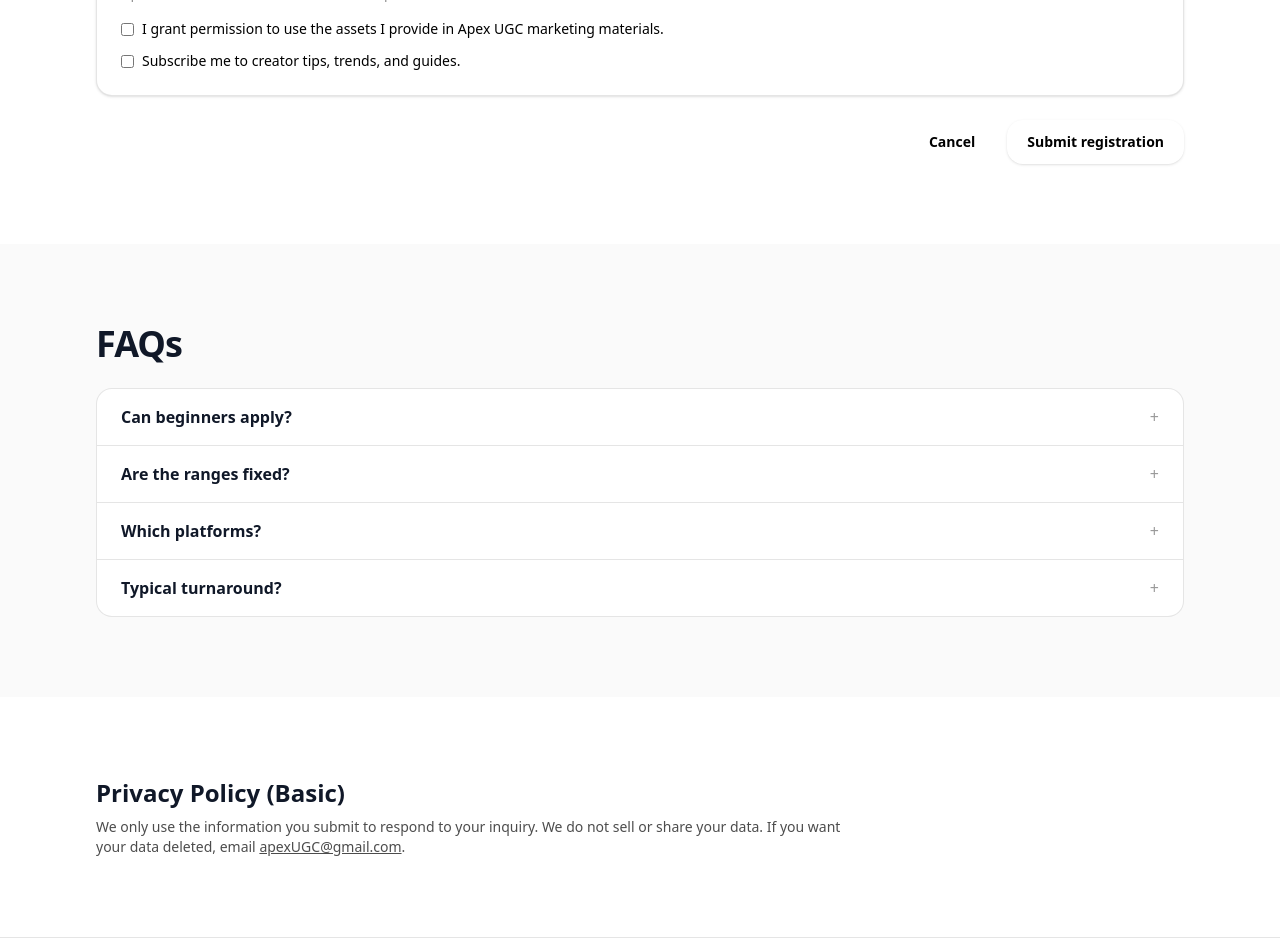
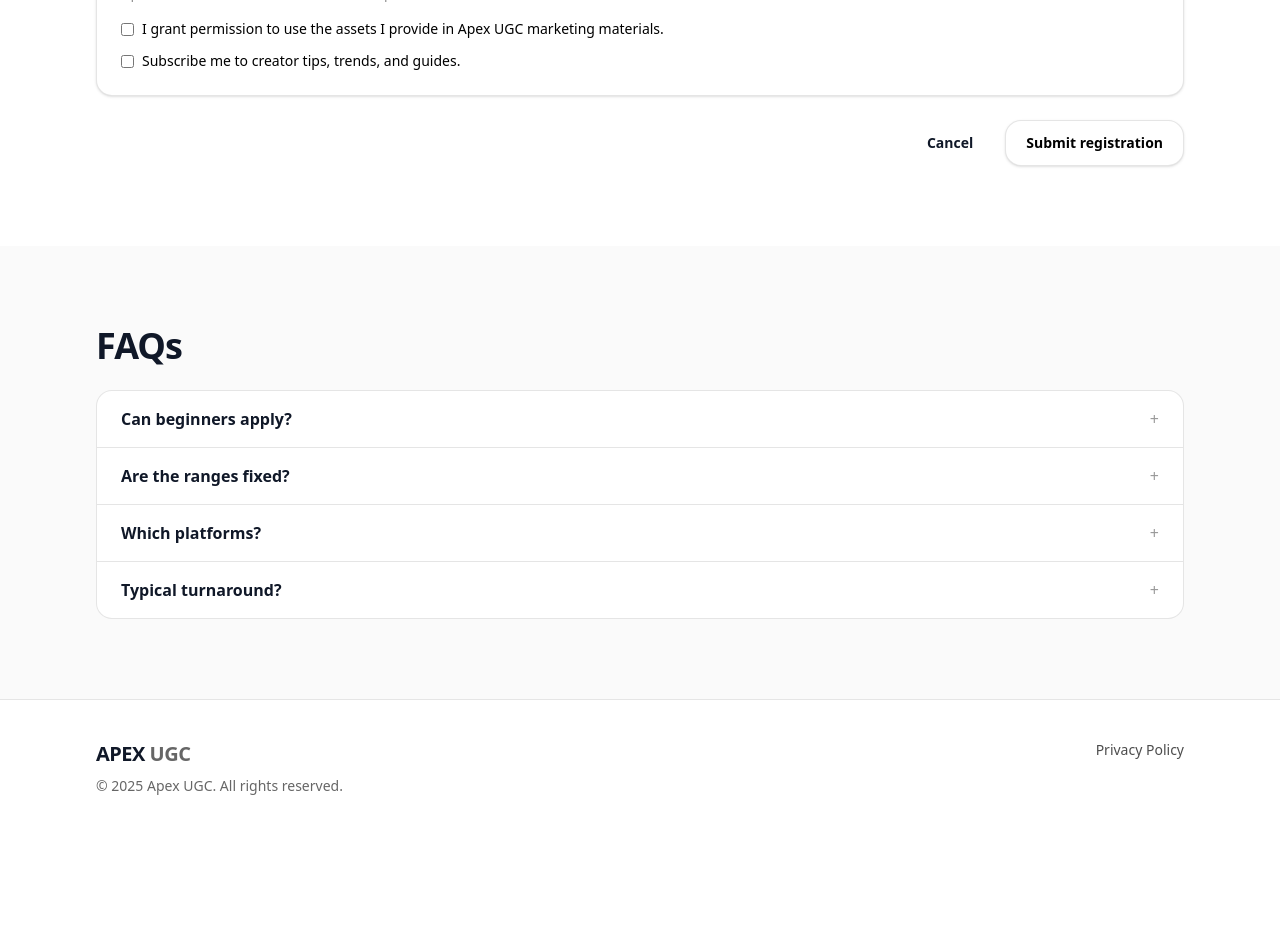
Before and after one commit to TobyKThurston/ugc-agency-landing, a Next.js app: page /creator in a window 1280 px wide. Shown: the part 1700-2652 px from the top of the page. After the commit the page ends 2536 px from the top, so only its background shows below. Built offline with nearby package versions, Linux system fonts and the light colour scheme.

Commit message:
Changes to privacy and crteator pages

```diff
--- a/src/app/creator/page.tsx
+++ b/src/app/creator/page.tsx
@@ -17,7 +17,15 @@ const colors = {
 const fontStack =
   'ui-sans-serif, system-ui, -apple-system, Segoe UI, Roboto, Inter, Poppins, Manrope, Helvetica, Arial, Noto Sans, "Apple Color Emoji", "Segoe UI Emoji"';
 
-function Reveal({ children, delay = 0, className = "" }: { children: React.ReactNode; delay?: number; className?: string }) {
+function Reveal({
+  children,
+  delay = 0,
+  className = "",
+}: {
+  children: React.ReactNode;
+  delay?: number;
+  className?: string;
+}) {
   const reduced = useReducedMotion();
   if (reduced) return <div className={className}>{children}</div>;
   return (
@@ -63,15 +71,31 @@ function Button({
   const base =
     "inline-flex items-center justify-center rounded-2xl px-5 py-3 text-sm font-semibold transition-all focus:outline-none focus:ring-2 focus:ring-offset-2";
   const styles = {
-    primary: `bg-[${colors.navy}] text-black hover:opacity-90 focus:ring-[#101828] focus:ring-offset-white shadow-sm`, // black text per your preference
-    ghost: `text-[${colors.navy}] hover:bg-black/5 focus:ring-[#101828] focus:ring-offset-white`,
-    soft: `bg-black/5 text-[${colors.navy}] hover:bg-black/10 focus:ring-[#101828] focus:ring-offset-white`,
+    // match main site button
+    primary: "bg-white text-black border border-black/10 hover:bg-black/5 focus:ring-[#101828] focus:ring-offset-white shadow-sm",
+    ghost: "text-[#101828] hover:bg-black/5 focus:ring-[#101828] focus:ring-offset-white",
+    soft: "bg-black/5 text-[#101828] hover:bg-black/10 focus:ring-[#101828] focus:ring-offset-white",
   } as const;
-  const Comp = (href ? "a" : "button") as React.ElementType;
+
+  // Internal routes -> Link; hash/external/mailto -> <a>; otherwise <button>
+  if (href?.startsWith("/")) {
+    return (
+      <Link href={href} className={cx(base, styles[variant], className)}>
+        {children}
+      </Link>
+    );
+  }
+  if (href) {
+    return (
+      <a href={href} onClick={onClick} className={cx(base, styles[variant], className)}>
+        {children}
+      </a>
+    );
+  }
   return (
-    <Comp href={href} onClick={onClick} type={href ? undefined : type} className={cx(base, styles[variant], className)}>
+    <button onClick={onClick} type={type} className={cx(base, styles[variant], className)}>
       {children}
-    </Comp>
+    </button>
   );
 }
 
@@ -86,10 +110,10 @@ function Navbar() {
   return (
     <div className="sticky top-0 z-40 w-full border-b border-black/10 bg-white/80 backdrop-blur">
       <Container className="flex h-16 items-center justify-between">
-        <a href="/" className="flex items-center gap-2 font-extrabold tracking-tight" style={{ fontFamily: fontStack }} aria-label="Back to Apex UGC">
+        <Link href="/" className="flex items-center gap-2 font-extrabold tracking-tight" style={{ fontFamily: fontStack }} aria-label="Back to Apex UGC">
           <span className="text-xl" style={{ color: colors.navy }}>APEX</span>
           <span className="text-xs rounded bg-black/5 px-2 py-0.5" style={{ color: colors.navy }}>UGC</span>
-        </a>
+        </Link>
         <nav className="hidden gap-6 md:flex">
           {links.map((l) => (
             <a key={l.href} href={l.href} className="text-sm text-black/70 hover:text-black" style={{ fontFamily: fontStack }}>
@@ -160,9 +184,7 @@ function Hero() {
   );
 }
 
-// ---------- Overview ----------
-
-// ---------- Compensation (UGC only, range by level; max 300) ----------
+// ---------- Compensation ----------
 function Rates() {
   const rows = [
     { level: "Beginner", range: "£100–£150", notes: "Solid fundamentals; a few examples; open to feedback and iteration." },
@@ -214,7 +236,7 @@ function Rates() {
   );
 }
 
-// ---------- Registration Form (UGC only) ----------
+// ---------- Registration Form ----------
 function Register() {
   const [loading, setLoading] = useState(false);
 
@@ -390,7 +412,7 @@ function FAQs() {
   );
 }
 
-// ---------- Footer & Privacy ----------
+// ---------- Footer ----------
 function Footer() {
   return (
     <footer className="border-t border-black/10 bg-white">
@@ -404,24 +426,10 @@ function Footer() {
           </p>
         </div>
         <div className="flex items-center gap-4 text-sm" style={{ fontFamily: fontStack }}>
-          <a href="#privacy" className="text-black/70 hover:text-black">Privacy Policy</a>
+          <Link href="/privacy" className="text-black/70 hover:text-black">Privacy Policy</Link>
         </div>
       </Container>
     </footer>
-  );
-}
-
-function Privacy() {
-  return (
-    <Section id="privacy" className="bg-white">
-      <h2 className="text-2xl font-bold" style={{ color: colors.navy, fontFamily: fontStack }}>
-        Privacy Policy (Basic)
-      </h2>
-      <p className="mt-2 max-w-3xl text-sm text-black/70" style={{ fontFamily: fontStack }}>
-        We only use the information you submit to respond to your inquiry. We do not sell or share your data. If you want your data deleted, email{" "}
-        <a className="underline" href="mailto:apexUGC@gmail.com">apexUGC@gmail.com</a>.
-      </p>
-    </Section>
   );
 }
 
@@ -440,7 +448,6 @@ export default function Page() {
       <Rates />
       <Register />
       <FAQs />
-      <Privacy />
       <Footer />
     </main>
   );
--- a/src/app/page.tsx
+++ b/src/app/page.tsx
@@ -4,6 +4,7 @@
 // Self-contained file: no external UI imports required
 // Spec: premium, clean, subtle animations; visible Get a Quote; alternating backgrounds; standalone /privacy
 
+import Link from "next/link";
 import { useMemo, useState, useEffect, useRef } from "react";
 import { motion, useReducedMotion, AnimatePresence } from "framer-motion";
 
@@ -15,6 +16,9 @@ const colors = {
 };
 const fontStack =
   'ui-sans-serif, system-ui, -apple-system, Segoe UI, Roboto, Inter, Poppins, Manrope, Helvetica, Arial, Noto Sans, "Apple Color Emoji", "Segoe UI Emoji"';
+
+// Buzzwords (hoisted so effect deps are stable)
+const BUZZ = ["converts", "performs", "sells", "scales"] as const;
 
 function Reveal({ children, delay = 0, className = "" }: { children: React.ReactNode; delay?: number; className?: string }) {
   const reduced = useReducedMotion();
@@ -67,11 +71,26 @@ function Button({
     ghost: `text-[${colors.navy}] hover:bg-black/5 focus:ring-[#101828] focus:ring-offset-white`,
     soft: `bg-black/5 text-[${colors.navy}] hover:bg-black/10 focus:ring-[#101828] focus:ring-offset-white`,
   } as const;
-  const Comp: any = href ? "a" : "button";
+
+  // Use Next.js Link for internal routes; anchor for hashes/external; button otherwise
+  if (href?.startsWith("/")) {
+    return (
+      <Link href={href} className={cx(base, styles[variant], className)} onClick={onClick}>
+        {children}
+      </Link>
+    );
+  }
+  if (href) {
+    return (
+      <a href={href} className={cx(base, styles[variant], className)} onClick={onClick}>
+        {children}
+      </a>
+    );
+  }
   return (
-    <Comp href={href} onClick={onClick} type={href ? undefined : type} className={cx(base, styles[variant], className)}>
+    <button type={type} onClick={onClick} className={cx(base, styles[variant], className)}>
       {children}
-    </Comp>
+    </button>
   );
 }
 
@@ -105,7 +124,7 @@ function Navbar({ onOpenQuote }: { onOpenQuote: () => void }) {
         <div className="flex items-center gap-2">
           <Button href="/creator" variant="soft">Become a Creator</Button>
           <Button onClick={onOpenQuote}>Get a Quote</Button>
-          <Button variant="ghost" href="#contact">Contact</Button>
+          <Button href="#contact" variant="ghost">Contact</Button>
         </div>
       </Container>
     </div>
@@ -121,12 +140,10 @@ function Hero({ onOpenQuote }: { onOpenQuote: () => void }) {
 
   const reduced = useReducedMotion();
 
-  // Buzzword swap
-  const buzz = ["converts", "performs", "sells", "scales"];
   const [idx, setIdx] = useState(0);
   useEffect(() => {
     if (reduced) return;
-    const t = setInterval(() => setIdx((i) => (i + 1) % buzz.length), 2800);
+    const t = setInterval(() => setIdx((i) => (i + 1) % BUZZ.length), 2800);
     return () => clearInterval(t);
   }, [reduced]);
 
@@ -188,14 +205,14 @@ function Hero({ onOpenQuote }: { onOpenQuote: () => void }) {
                 ) : (
                   <AnimatePresence mode="wait" initial={false}>
                     <motion.span
-                      key={buzz[idx]}
+                      key={BUZZ[idx]}
                       initial={{ opacity: 0, y: 8 }}
                       animate={{ opacity: 1, y: 0 }}
                       exit={{ opacity: 0, y: -8 }}
                       transition={{ duration: 0.5, ease: "easeOut" }}
                       className="inline-block"
                     >
-                      {buzz[idx]}
+                      {BUZZ[idx]}
                     </motion.span>
                   </AnimatePresence>
                 )}
@@ -215,7 +232,7 @@ function Hero({ onOpenQuote }: { onOpenQuote: () => void }) {
           <Reveal delay={0.12}>
             <div className="mt-8 flex flex-wrap items-center justify-center gap-3">
               <Button onClick={onOpenQuote}>Get a Quote</Button>
-              <Button variant="soft" href="#services">See Services</Button>
+              <Button href="#services" variant="soft">See Services</Button>
             </div>
           </Reveal>
         </Container>
@@ -299,7 +316,7 @@ function Services() {
                 ))}
               </ul>
               <div className="mt-5">
-                <Button variant="soft" href="#contact">Add to Quote</Button>
+                <Button href="#contact" variant="soft">Add to Quote</Button>
               </div>
               <div className="pointer-events-none absolute inset-0 rounded-2xl ring-1 ring-black/0 group-hover:ring-black/5" />
             </div>
@@ -356,7 +373,6 @@ const portfolioItems: PortfolioItem[] = [
   { title: "SaaS — Dashboard Demo", src: "/portfolio/saas-demo.mp4" },
 ];
 
-
 function AutoVideo({ item }: { item: PortfolioItem }) {
   const ref = useRef<HTMLVideoElement | null>(null);
 
@@ -397,7 +413,7 @@ function AutoVideo({ item }: { item: PortfolioItem }) {
           onMouseLeave={(e) => (e.currentTarget as HTMLVideoElement).pause()}
           onClick={(e) => {
             const v = e.currentTarget as HTMLVideoElement;
-            v.paused ? v.play().catch(() => {}) : v.pause();
+            if (v.paused) { void v.play(); } else { v.pause(); }
           }}
         />
       </div>
@@ -484,7 +500,7 @@ function Footer() {
           </p>
         </div>
         <div className="flex items-center gap-4 text-sm" style={{ fontFamily: fontStack }}>
-          <a href="/privacy" className="text-black/70 hover:text-black">Privacy Policy</a>
+          <Link href="/privacy" className="text-black/70 hover:text-black">Privacy Policy</Link>
         </div>
       </Container>
     </footer>
@@ -573,7 +589,7 @@ Needs: ${data.get("needs")}
         <textarea required name="needs" rows={4} className="w-full rounded-xl border border-black/15 bg-white px-3 py-2 outline-none focus:border-black/30" placeholder="e.g., 1 short ad for TikTok + scriptwriting add-on" />
       </label>
       <div className="flex items-center justify-end gap-3">
-        <Button variant="ghost" href="#">Cancel</Button>
+        <Button href="#" variant="ghost">Cancel</Button>
         <Button type="submit">{loading ? "Sending…" : "Send request"}</Button>
       </div>
     </form>
@@ -604,7 +620,7 @@ export default function Page() {
             <p className="mx-auto mt-2 max-w-2xl text-sm text-black/70">Tell us about your product and goals. We’ll craft a quote for the right deliverables and timeline.</p>
             <div className="mt-6 flex justify-center gap-3">
               <Button onClick={() => setOpen(true)}>Get a Quote</Button>
-              <Button variant="soft" href="mailto:apexUGC@gmail.com">Email us</Button>
+              <Button href="mailto:apexUGC@gmail.com" variant="soft">Email us</Button>
             </div>
           </div>
         </Reveal>
--- a/src/app/privacy/page.tsx
+++ b/src/app/privacy/page.tsx
@@ -4,6 +4,7 @@
 // Self-contained file: no external UI imports required
 // Minimal, premium styling to match your site
 
+import Link from "next/link";
 import { useMemo } from "react";
 import { motion, useReducedMotion } from "framer-motion";
 
@@ -16,7 +17,15 @@ const colors = {
 const fontStack =
   'ui-sans-serif, system-ui, -apple-system, Segoe UI, Roboto, Inter, Poppins, Manrope, Helvetica, Arial, Noto Sans, "Apple Color Emoji", "Segoe UI Emoji"';
 
-function Reveal({ children, delay = 0, className = "" }: { children: React.ReactNode; delay?: number; className?: string }) {
+function Reveal({
+  children,
+  delay = 0,
+  className = "",
+}: {
+  children: React.ReactNode;
+  delay?: number;
+  className?: string;
+}) {
   const reduced = useReducedMotion();
   if (reduced) return <div className={className}>{children}</div>;
   return (
@@ -58,16 +67,28 @@ function Button({
   const base =
     "inline-flex items-center justify-center rounded-2xl px-4 py-2 text-sm font-semibold transition-all focus:outline-none focus:ring-2 focus:ring-offset-2";
   const styles = {
-    primary: `bg-[${colors.navy}] text-black hover:opacity-90 focus:ring-[#101828] focus:ring-offset-white shadow-sm`, // matches your main site (black text on primary)
-    ghost: `text-[${colors.navy}] hover:bg-black/5 focus:ring-[#101828] focus:ring-offset-white`,
-    soft: `bg-black/5 text-[${colors.navy}] hover:bg-black/10 focus:ring-[#101828] focus:ring-offset-white`,
+    // Match main site primary (white button, black text, subtle border)
+    primary: "bg-white text-black border border-black/10 hover:bg-black/5 focus:ring-[#101828] focus:ring-offset-white shadow-sm",
+    ghost: "text-[#101828] hover:bg-black/5 focus:ring-[#101828] focus:ring-offset-white",
+    soft: "bg-black/5 text-[#101828] hover:bg-black/10 focus:ring-[#101828] focus:ring-offset-white",
   } as const;
-  const Comp: any = href ? "a" : "button";
-  return (
-    <Comp href={href} className={cx(base, styles[variant], className)}>
-      {children}
-    </Comp>
-  );
+
+  // Internal routes => Link; external/mailto/hash => <a>; otherwise button
+  if (href?.startsWith("/")) {
+    return (
+      <Link href={href} className={cx(base, styles[variant], className)}>
+        {children}
+      </Link>
+    );
+  }
+  if (href) {
+    return (
+      <a href={href} className={cx(base, styles[variant], className)}>
+        {children}
+      </a>
+    );
+  }
+  return <button className={cx(base, styles[variant], className)}>{children}</button>;
 }
 
 // ---------- Navbar (minimal) ----------
@@ -75,10 +96,10 @@ function Navbar() {
   return (
     <div className="sticky top-0 z-40 w-full border-b border-black/10 bg-white/80 backdrop-blur">
       <Container className="flex h-16 items-center justify-between max-w-6xl">
-        <a href="/" className="flex items-center gap-2 font-extrabold tracking-tight" style={{ fontFamily: fontStack }}>
+        <Link href="/" className="flex items-center gap-2 font-extrabold tracking-tight" style={{ fontFamily: fontStack }}>
           <span className="text-xl" style={{ color: colors.navy }}>APEX</span>
           <span className="text-xs rounded bg-black/5 px-2 py-0.5" style={{ color: colors.navy }}>UGC</span>
-        </a>
+        </Link>
         <div className="flex items-center gap-2">
           <Button href="/creator" variant="soft">Become a Creator</Button>
           <Button href="mailto:apexUGC@gmail.com" variant="ghost">Contact</Button>
```
